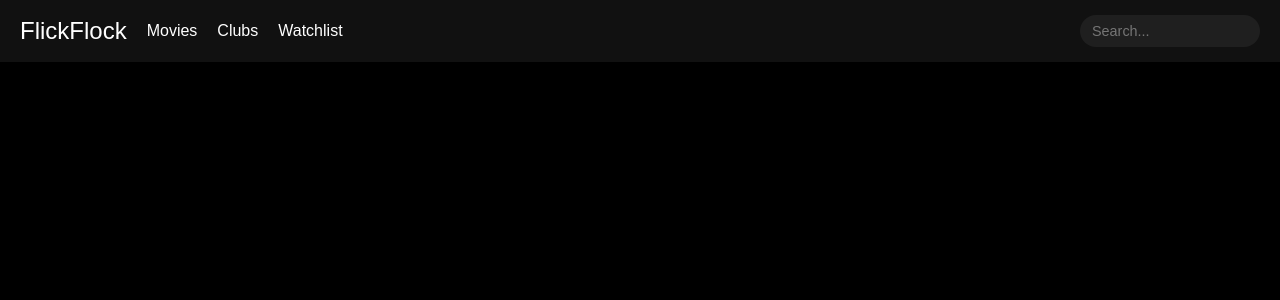
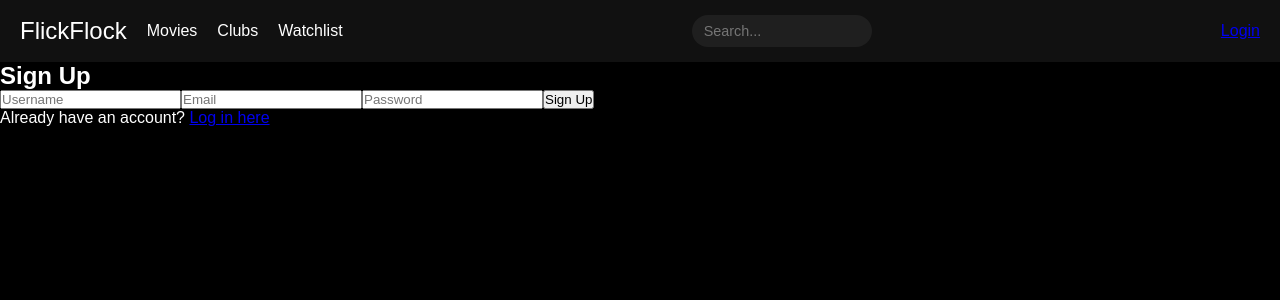
Before and after one commit to katanujoy/Flick_Flock, a React (Vite) app in the folder flick-flock/: page /signup in a window 1280 px wide. Shown: the top 300 px of the page. Built offline with nearby package versions, Linux system fonts and the light colour scheme.

Commit message:
successfully implemented login and signup and linked them

```diff
--- a/flick-flock/src/App.jsx
+++ b/flick-flock/src/App.jsx
@@ -8,6 +8,8 @@ import ClubDetailsPage from "./pages/ClubDetailsPage";
 import MovieDetailsPage from "./pages/MovieDetailsPage";
 import MovieForm from "./pages/MovieForm";
 import WatchlistPage from "./pages/WatchlistPage";
+import LoginPage from './pages/LoginPage';
+import SignupPage from './pages/SignupPage';
 
 // Fake search page until we build it
 function SearchPage() {
@@ -35,6 +37,9 @@ function App() {
         <Route path="/watchlist" element={<WatchlistPage />} />
         <Route path="/search" element={<SearchPage />} />
 
+        <Route path="/login" element={<LoginPage />} />
+        <Route path="/signup" element={<SignupPage />} />
+
         <Route path="/" element={<MoviesListPage />} />
       </Routes>
     </Router>
--- a/flick-flock/src/components/Navbar.jsx
+++ b/flick-flock/src/components/Navbar.jsx
@@ -31,6 +31,10 @@ function Navbar() {
           onChange={(e) => setQuery(e.target.value)}
         />
       </form>
+
+      <div className="navbar-auth">
+        <Link to="/login">Login</Link>
+      </div>
     </nav>
   );
 }
--- /dev/null
+++ b/flick-flock/src/pages/LoginPage.jsx
@@ -0,0 +1,43 @@
+import { useState } from 'react';
+import { Link, useNavigate } from 'react-router-dom';
+
+function LoginPage() {
+  const [email, setEmail] = useState('');
+  const [password, setPassword] = useState('');
+  const navigate = useNavigate();
+
+  const handleLogin = async (e) => {
+    e.preventDefault();
+
+    const res = await fetch('http://localhost:5000/login', {
+      method: 'POST',
+      headers: { 'Content-Type': 'application/json' },
+      body: JSON.stringify({ email, password }),
+    });
+
+    const data = await res.json();
+    if (res.ok) {
+      localStorage.setItem('access_token', data.access_token);
+      alert('Login successful!');
+      navigate('/dashboard'); // redirect to home/dashboard
+    } else {
+      alert(data.msg || 'Login failed');
+    }
+  };
+
+  return (
+    <div>
+      <h2>Login</h2>
+      <form onSubmit={handleLogin}>
+        <input type="email" value={email} onChange={e => setEmail(e.target.value)} placeholder="Email" required />
+        <input type="password" value={password} onChange={e => setPassword(e.target.value)} placeholder="Password" required />
+        <button type="submit">Login</button>
+      </form>
+      <p>
+        Don't have an account? <Link to="/signup">Sign up here</Link>
+      </p>
+    </div>
+  );
+}
+
+export default LoginPage;
--- /dev/null
+++ b/flick-flock/src/pages/SignupPage.jsx
@@ -0,0 +1,50 @@
+import { useState } from 'react';
+import { Link, useNavigate } from 'react-router-dom';
+
+function SignupPage() {
+  const [form, setForm] = useState({
+    username: '',
+    email: '',
+    password: '',
+  });
+  const navigate = useNavigate();
+
+  const handleChange = (e) => {
+    setForm({ ...form, [e.target.name]: e.target.value });
+  };
+
+  const handleSignup = async (e) => {
+    e.preventDefault();
+
+    const res = await fetch('http://localhost:5000/api/users/register', {
+      method: 'POST',
+      headers: { 'Content-Type': 'application/json' },
+      body: JSON.stringify(form),
+    });
+
+    const data = await res.json();
+    if (res.ok) {
+      alert('Signup successful! You can now log in.');
+      navigate('/login');
+    } else {
+      alert(data.msg || 'Signup failed');
+    }
+  };
+
+  return (
+    <div>
+      <h2>Sign Up</h2>
+      <form onSubmit={handleSignup}>
+        <input type="text" name="username" value={form.username} onChange={handleChange} placeholder="Username" required />
+        <input type="email" name="email" value={form.email} onChange={handleChange} placeholder="Email" required />
+        <input type="password" name="password" value={form.password} onChange={handleChange} placeholder="Password" required />
+        <button type="submit">Sign Up</button>
+      </form>
+      <p>
+        Already have an account? <Link to="/login">Log in here</Link>
+      </p>
+    </div>
+  );
+}
+
+export default SignupPage;
```
